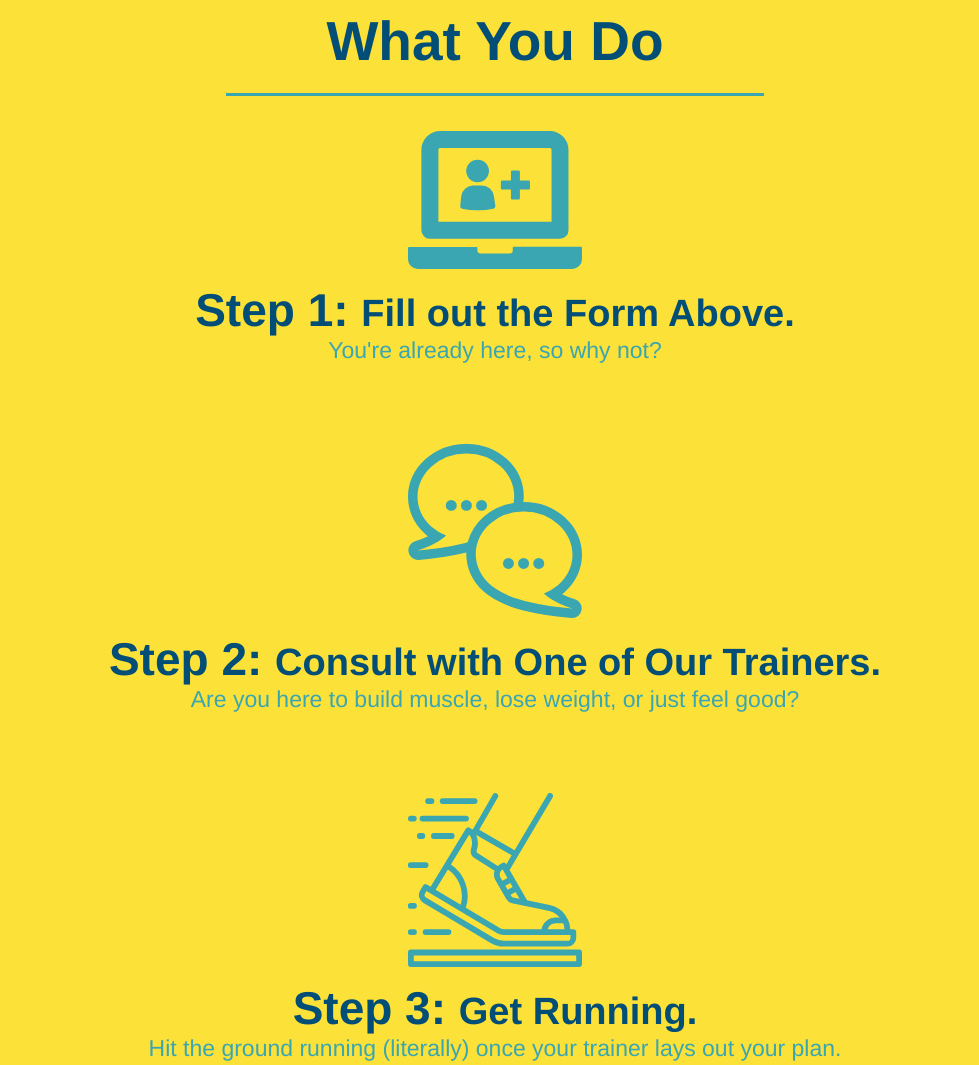
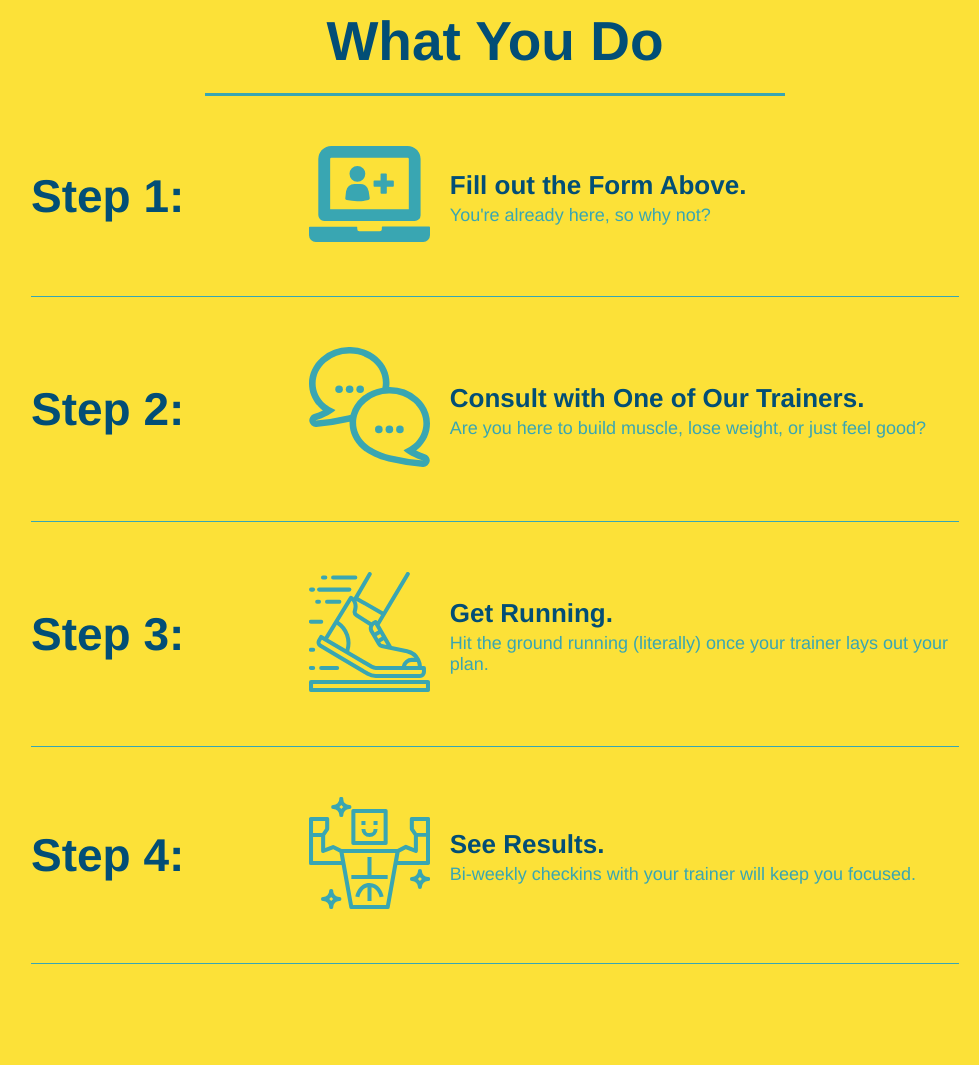
Before and after one commit to mjc01002/run-buddy, a plain HTML site: page index.html in a window 1280 px wide. Shown: the part 1120-2185 px from the top of the page, without its empty margins (145-1124 px from the left). Drawn offline with Linux system fonts and the light colour scheme.

Commit message:
add flexbox to the steps

```diff
--- a/assets/css/style.css
+++ b/assets/css/style.css
@@ -146,54 +146,77 @@ section {
   }
   /* HERO STYLES END */
 
-  .intro {
-      text-align: center;
-  }
-
   .intro p{
     line-height: 1.7;
     color: #39a6b2;
     width: 80%;
     font-size: 20px;
     margin: 0 auto;
+    text-align: center;
   }
 
   .steps {
-    text-align: center;
     background: #fce138;
   }
 
-  .steps div {
-      margin-bottom: 80px;
+
+  .step h3 {
+      color: #024e76;
+      font-size: 46px;
+      flex: 1 30%;
+
   }
 
-  .steps img {
-      width: 15%;
-      margin: 10px O;
+  .step-info {
+      flex: 2 70%;
+      display: flex;
+      flex-wrap: wrap;
+      align-items: center;
   }
 
-  .steps h3 {
-      color: #024e76;
-      font-size: 46px;
-      margin-top: 10px;
+  .step-text p {
+      color: #39a6b2;
+      font-size: 18px;
   }
 
-  .steps p {
-      color: #39a6b2;
-      font-size: 23px;
+  .step-text h4 {
+    font-size: 26px;
+    line-height: 1.5;
+    color: #024e76;
   }
 
-  .steps span {
-      font-size: 38px;
+  .step-img {
+    flex: 1 12%;
+    margin-right: 20px;
+  }
+
+  .step-img img {
+    max-width: 100%;
+  }
+
+  .step-text {
+    flex: 12;
+  }
+
+  .step {
+    margin: 50px auto;
+    padding-bottom: 50px;
+    width: 80%;
+    border-bottom: 1px solid #39a6b2;
+    display: flex;
+    flex-wrap: wrap;
+    align-items: center;
+    justify-content: space-between;
   }
 
   .section-title {
     font-size: 55px;
     color: #024e76;
-    margin-bottom: 35px;
-    padding: 0 100px 20px 100px;
-    display: inline-block;
     border-bottom: 3px solid;
+    padding-bottom: 20px;
+    text-align: center;
+    margin: 0 auto 35px auto;
+    width: 50%;
   }
 
   .primary-border {
@@ -205,7 +228,6 @@ section {
   }
 
   .trainers {
-      text-align: center;
   }
 
   .trainer {
@@ -253,7 +275,6 @@ section {
 
   .contact {
     background: #024e76;
-    text-align: center;
 
   }
 
@@ -290,3 +311,7 @@ section {
   .contact-info a {
     color:#fce138;
   }
+
+  .flex-row {
+    display:flex;
+  }
--- a/index.html
+++ b/index.html
@@ -75,41 +75,78 @@
 
         <!-- "What we do" section -->
         <section id="what-we-do" class="intro">
+            <div class="flex-row">
             <h2 class="section-title primary-border">What We Do</h2>
+            </div>
+            <div class="flex-row">
             <p>
                 butcher selfies chambray shabby chic gentrify readymade yr Echo Park XOXO Tumblr normcore Banksy direct trade Blue Bottle chillwave you probably haven't heard of them single-origin coffee Vice fanny pack fixie Odd Future Austin fingerstache pickled twee synth Wes Anderson Thundercats viral bitters flannel meggings narwhal Marfa Schlitz sustainable Intelligentsia umami deep v craft
             </p>
+            </div>
         </section>
 
         <!-- "What you do" section-->
         <section id="what you do" class="steps">
             <h2 class="section-title secondary-border">What You Do</h2>
 
-            <div>
                 <!--insert this img element-->
+               <div class="step">
+                <h3> Step 1: </h3>
+                <div class="step-info">
+                    <div class="step-img">
                     <img src="./assets/images/step-1.svg" alt=""/>
-                <h3> Step 1: <span>Fill out the Form Above.</span></h3>
+                    </div>
+                <div class="step-text">
+                <h4>Fill out the Form Above.</h4>
                 <p>You're already here, so why not?</p>
                 </div>
+                </div>
+                </div>
 
-            <div>
+
+            <div class="step">
+                <h3> Step 2: </h3>
+                <div class="step-info">
+                    <div class="step-img">
                     <img src="./assets/images/step-2.svg" alt=""/>
-                <h3>Step 2: <span>Consult with One of Our Trainers.</span></h3>
+                    </div>
+                <div class="step-text">
+                <h4>Consult with One of Our Trainers.</h4>
                 <p>Are you here to build muscle, lose weight, or just feel good?</p>
                 </div>
-
-            <div>
-                <img src="./assets/images/step-3.svg" alt=""/>
-                <h3>Step 3: <span>Get Running.</span></h3>
-                <p>Hit the ground running (literally) once your trainer lays out your plan. </p>
+                </div>
                 </div>
 
-            <div>
+
+            <div class="step">
+                <h3> Step 3: </h3>
+                <div class="step-info">
+                    <div class="step-img">
+                    <img src="./assets/images/step-3.svg" alt=""/>
+                    </div>
+                <div class="step-text">
+                <h4>Get Running.</h4>
+                <p>Hit the ground running (literally) once your trainer lays out your plan.</p>
+                </div>
+                </div>
+                </div>
+
+
+            <div class="step">
+                <h3> Step 4: </h3>
+                <div class="step-info">
+                    <div class="step-img">
                     <img src="./assets/images/step-4.svg" alt=""/>
-                <h3>Step 4: <span>See Results.</span></h3>
-                <p>Bi-weekly checkins with your trainer will keep you focued</p>
+                    </div>
+                <div class="step-text">
+                <h4>See Results.</h4>
+                <p>Bi-weekly checkins with your trainer will keep you focused.</p>
+                </div>
+                </div>
                 </div>
             </section>
+
+
 
         <!-- "meet the trainers" section-->
         <section id="your-trainers" class="trainers">
```
Lines whose indentation alone changed are shown as unchanged.
